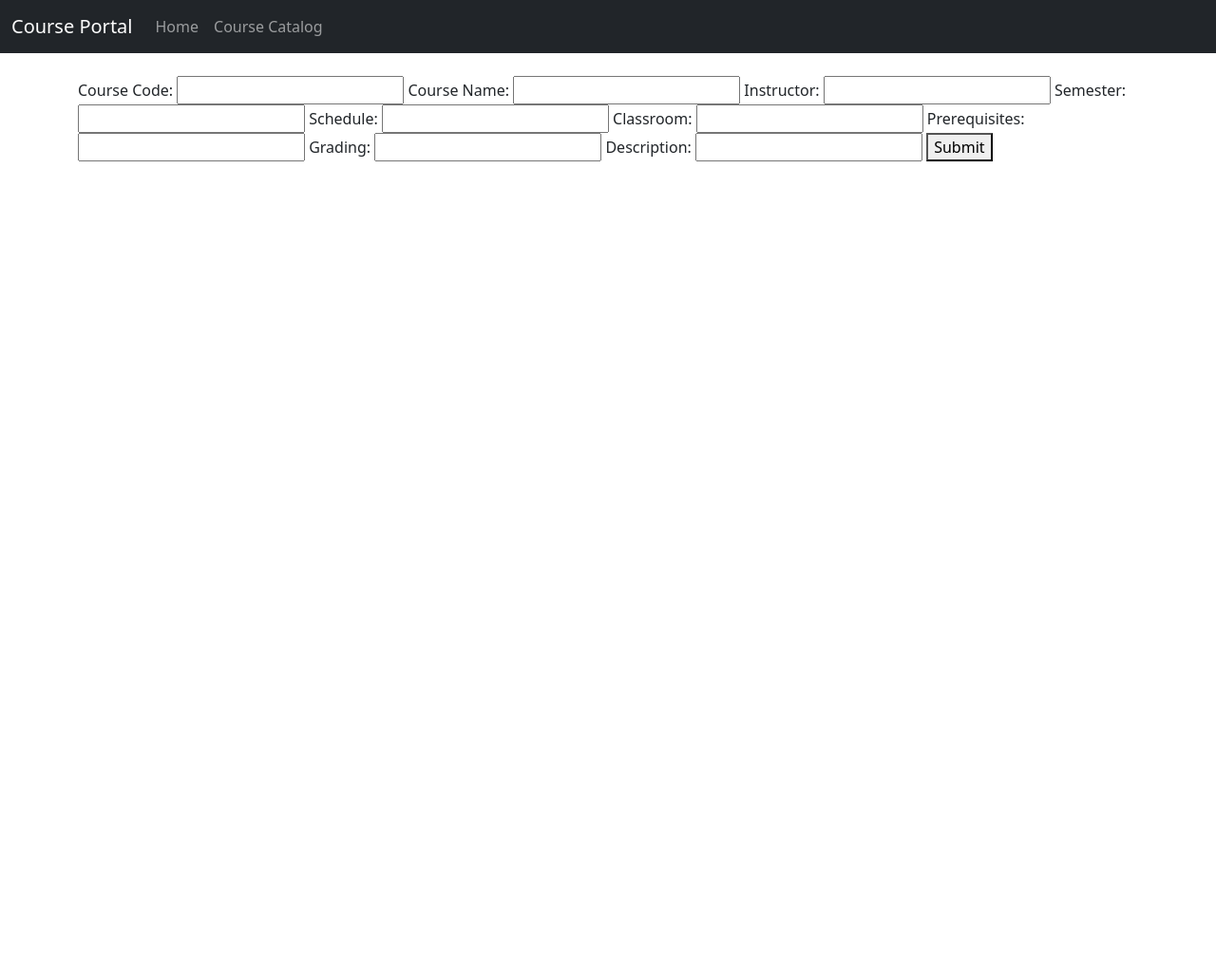
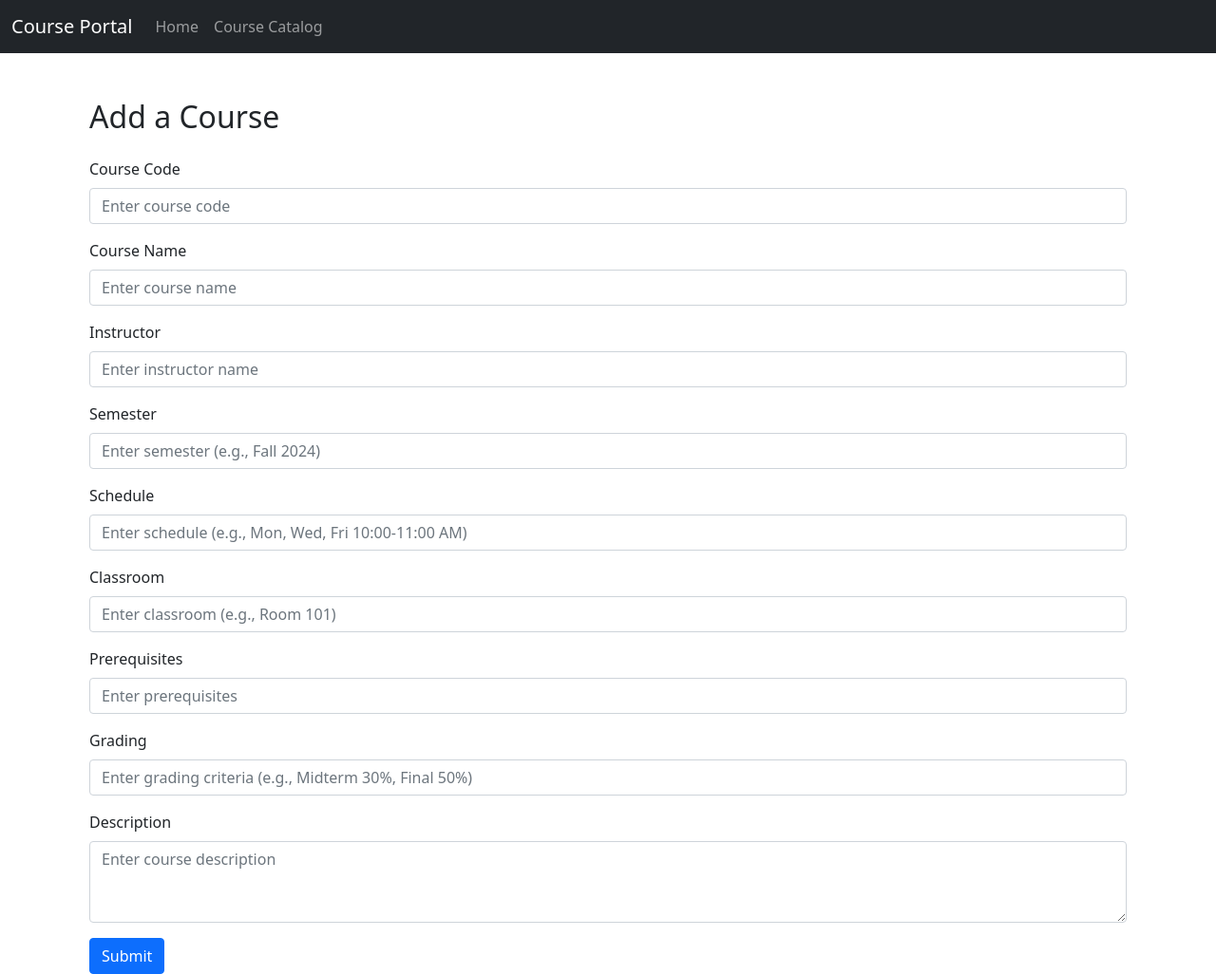
Before and after one commit to nishchaybhutoria/CS203_Lab_01-main, a Flask app: page /add_course in a window 1280 px wide. Shown: the whole page at 95% size. Before the commit the page ends 170 px from the top, so only its background shows below. Run offline with Flask 3, Linux system fonts and the light colour scheme; some libraries are stand-ins or nearby versions.

Commit message:
Add course styling done

```diff
--- a/templates/add_course.html
+++ b/templates/add_course.html
@@ -1,41 +1,51 @@
 {% extends "base.html" %}
 
-<!-- [
-    {
-        "code": "CS101",
-        "name": "Introduction to Computer Science",
-        "instructor": "Dr. Smith",
-        "semester": "Fall 2024",
-        "schedule": "Mon, Wed, Fri 10:00-11:00 AM",
-        "classroom": "Room 101",
-        "prerequisites": "None",
-        "grading": "Midterm 30%, Final 50%, Homework 20%",
-        "description": "An introduction to the basics of computer science."
-    },
-    {
-        "code": "CS 203",
-        "name": "Software and Tools for AI",
-        "instructor": "Prof. Mayank Singh",
-        "semester": "Fall 2025",
-        "schedule": "Mon, Wed, Fri 10:00-11:00 AM",
-        "classroom": "AB 7/109",
-        "prerequisites": "Basic Python, Linux",
-        "grading": "50% Assignment, 50% Quiz",
-        "description": ""
-    }
-] -->
+{% block content %}
+<div class="container mt-5">
+    <h2 class="mb-4">Add a Course</h2>
+    <form action="submit" method="post">
+        <div class="mb-3">
+            <label for="code" class="form-label">Course Code</label>
+            <input type="text" class="form-control" id="code" name="code" placeholder="Enter course code" required>
+            <div class="invalid-feedback">Please provide a course code.</div>
+        </div>
+        <div class="mb-3">
+            <label for="name" class="form-label">Course Name</label>
+            <input type="text" class="form-control" id="name" name="name" placeholder="Enter course name" required>
+            <div class="invalid-feedback">Please provide a course name.</div>
+        </div>
+        <div class="mb-3">
+            <label for="instructor" class="form-label">Instructor</label>
+            <input type="text" class="form-control" id="instructor" name="instructor" placeholder="Enter instructor name" required>
+            <div class="invalid-feedback">Please provide an instructor name.</div>
+        </div>
+        <div class="mb-3">
+            <label for="semester" class="form-label">Semester</label>
+            <input type="text" class="form-control" id="semester" name="semester" placeholder="Enter semester (e.g., Fall 2024)" required>
+            <div class="invalid-feedback">Please provide the semester.</div>
+        </div>
+        <div class="mb-3">
+            <label for="schedule" class="form-label">Schedule</label>
+            <input type="text" class="form-control" id="schedule" name="schedule" placeholder="Enter schedule (e.g., Mon, Wed, Fri 10:00-11:00 AM)" required>
+        </div>
+        <div class="mb-3">
+            <label for="classroom" class="form-label">Classroom</label>
+            <input type="text" class="form-control" id="classroom" name="classroom" placeholder="Enter classroom (e.g., Room 101)" required>
+        </div>
+        <div class="mb-3">
+            <label for="prerequisites" class="form-label">Prerequisites</label>
+            <input type="text" class="form-control" id="prerequisites" name="prerequisites" placeholder="Enter prerequisites" required>
+        </div>
+        <div class="mb-3">
+            <label for="grading" class="form-label">Grading</label>
+            <input type="text" class="form-control" id="grading" name="grading" placeholder="Enter grading criteria (e.g., Midterm 30%, Final 50%)" required>
+        </div>
+        <div class="mb-3">
+            <label for="description" class="form-label">Description</label>
+            <textarea class="form-control" id="description" name="description" rows="3" placeholder="Enter course description" required></textarea>
+        </div>
+        <button type="submit" class="btn btn-primary">Submit</button>
+    </form>
+</div>
 
-{% block content %}
-<form action="submit" method="post">
-    <label for="code">Course Code: </label> <input type="text" name="code" id="code">
-    <label for="name">Course Name: </label> <input type="text" name="name" id="name">
-    <label for="instructor">Instructor: </label> <input type="text" name="instructor" id="instructor">
-    <label for="semester">Semester: </label> <input type="text" name="semester" id="semester">
-    <label for="schedule">Schedule: </label> <input type="text" name="schedule" id="schedule">
-    <label for="classroom">Classroom: </label> <input type="text" name="classroom" id="classroom">
-    <label for="prerequisites">Prerequisites: </label> <input type="text" name="prerequisites" id="prerequisites">
-    <label for="grading">Grading: </label> <input type="text" name="grading" id="grading">
-    <label for="description">Description: </label> <input type="text" name="description" id="description">
-    <button type="submit">Submit</button>
-</form>
 {% endblock %}
```
